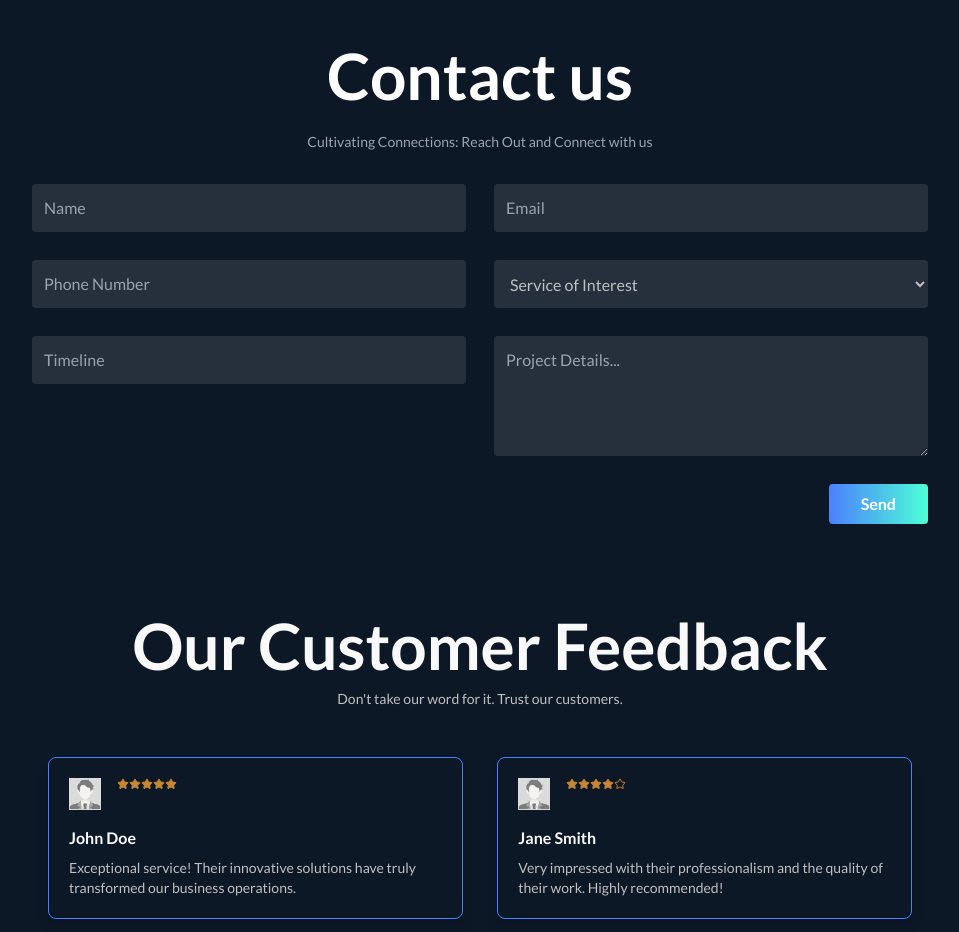
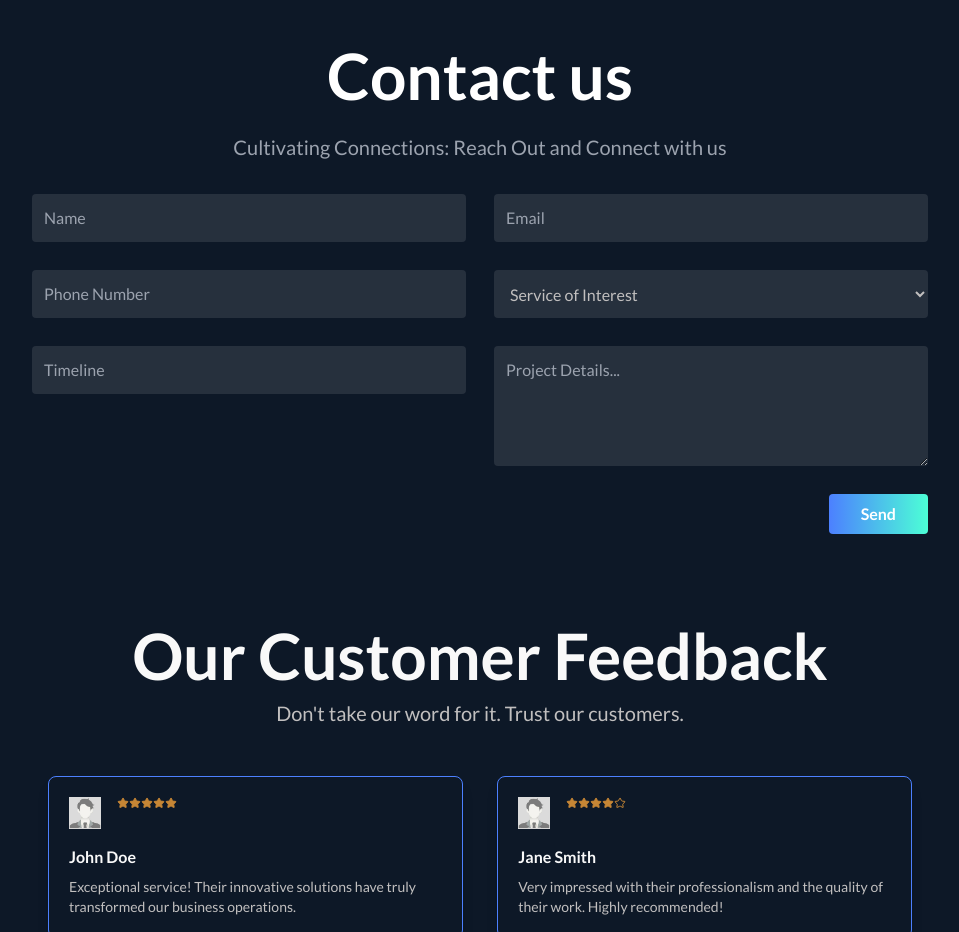
Before and after one commit to Akay74/swift-home, a Next.js app: page / in a window 1280 px wide. Shown: the part 2260-3192 px from the top of the page, without its empty margins (160-1119 px from the left). Built offline with nearby package versions, Linux system fonts and the light colour scheme.

Commit message:
💄 update styling

```diff
--- a/components/DesktopContact.jsx
+++ b/components/DesktopContact.jsx
@@ -4,9 +4,9 @@ const DesktopContactForm = () => {
   const services = ['Web Development', 'Mobile App Development', 'UI/UX Design', 'Digital Marketing', 'Cloud Services', 'Consulting'];
 
   return (
-    <div className="hidden md:block text-white px-8 py-16">
+    <div className="hidden md:block text-white px-8 py-16" id='contact-us'>
       <h1 className="text-[64px] font-bold text-center mb-2">Contact us</h1>
-      <p className="text-center text-sm text-gray-400 mb-8">
+      <p className="text-center text-[20px] text-gray-400 mb-8">
         Cultivating Connections: Reach Out and Connect with us
       </p>
       <form className="grid grid-cols-2 gap-7 max-w-4xl mx-auto">
--- a/components/Feedback.jsx
+++ b/components/Feedback.jsx
@@ -79,7 +79,7 @@ const Feedback = () => {
     <div className="pt-10 pb-20" id='reviews'>
       <div className="max-w-4xl mx-auto px-4">
         <h2 className="text-3xl font-bold text-center text-[#F9F9F9] mb-2 md:mb-6 md:text-[64px]">Our Customer Feedback</h2>
-        <p className="text-[14px] text-[#C1BFBF] text-center mb-12">Don't take our word for it. Trust our customers.</p>
+        <p className="text-[14px] text-[#C1BFBF] text-center mb-12 md:text-[20px]">Don't take our word for it. Trust our customers.</p>
 
         <div className="flex justify-between mb-8">
           <FeedbackCard feedback={feedbacks[currentIndex]} />
```
